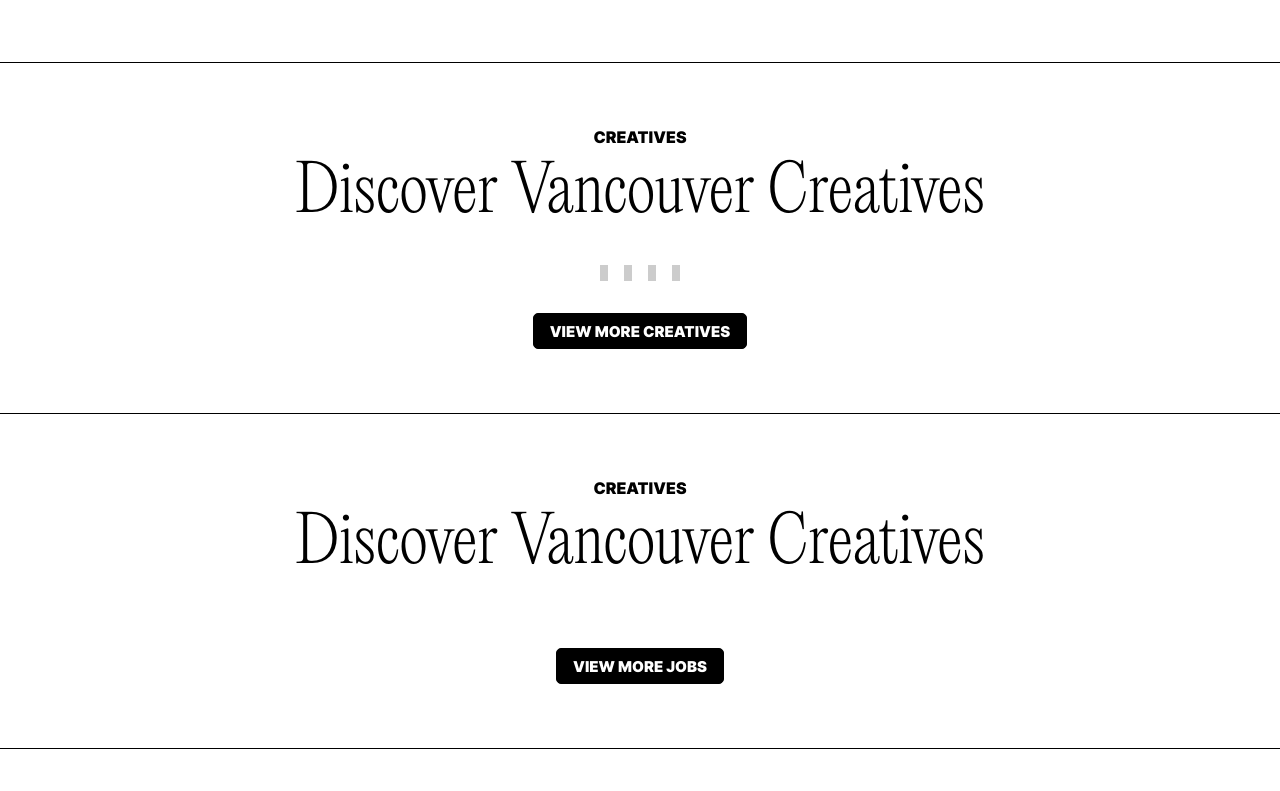
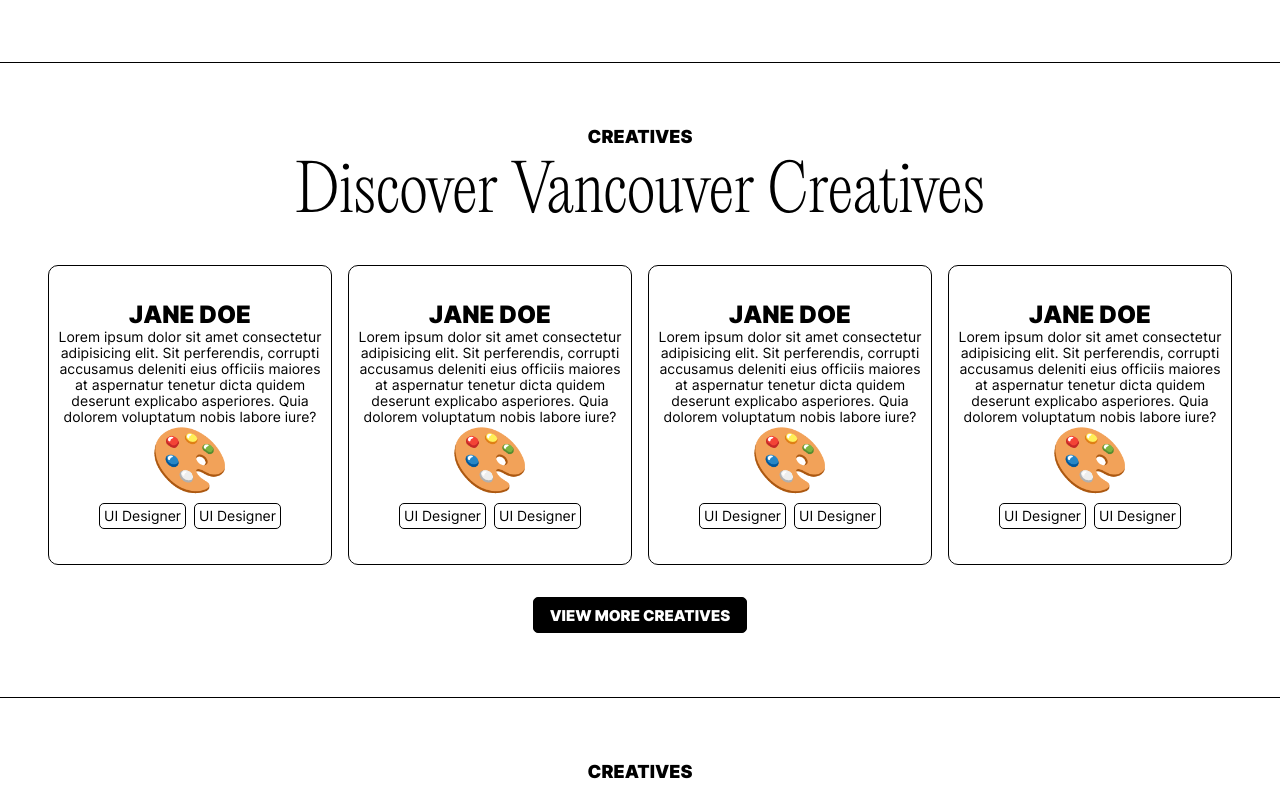
Before and after one commit to kayladrobot/kayla-drobot-capstone, a React (Create React App) app: page / in a window 1280 px wide. Shown: the part 429-1220 px from the top of the page. Built offline with nearby package versions, Linux system fonts and the light colour scheme.

Commit message:
feat: set up base card

```diff
--- /dev/null
+++ b/src/components/CreativeCarousel/CreativeCarousel.jsx
@@ -0,0 +1,87 @@
+import React from "react";
+import "./CreativeCarousel.scss";
+
+function CreativeCarousel() {
+  return (
+    <div className="carousel">
+      <div className="carousel__card">
+        <div className="carousel__card--front">
+          <h4>Jane Doe</h4>
+          <p className="p--small">
+            Lorem ipsum dolor sit amet consectetur adipisicing elit. Sit
+            perferendis, corrupti accusamus deleniti eius officiis maiores at
+            aspernatur tenetur dicta quidem deserunt explicabo asperiores. Quia
+            dolorem voluptatum nobis labore iure?
+          </p>
+          <h2>🎨</h2>
+          <div className="carousel__categories">
+            <p className="carousel__category p--small">UI Designer</p>
+            <p className="carousel__category p--small">UI Designer</p>
+          </div>
+        </div>
+        <div className="carousel__card--back">
+          <h4>Jane Doe</h4>
+        </div>
+      </div>
+      <div className="carousel__card">
+        <div className="carousel__card--front">
+          <h4>Jane Doe</h4>
+          <p className="p--small">
+            Lorem ipsum dolor sit amet consectetur adipisicing elit. Sit
+            perferendis, corrupti accusamus deleniti eius officiis maiores at
+            aspernatur tenetur dicta quidem deserunt explicabo asperiores. Quia
+            dolorem voluptatum nobis labore iure?
+          </p>
+          <h2>🎨</h2>
+          <div className="carousel__categories">
+            <p className="carousel__category p--small">UI Designer</p>
+            <p className="carousel__category p--small">UI Designer</p>
+          </div>
+        </div>
+        <div className="carousel__card--back">
+          <h4>Jane Doe</h4>
+        </div>
+      </div>
+      <div className="carousel__card">
+        <div className="carousel__card--front">
+          <h4>Jane Doe</h4>
+          <p className="p--small">
+            Lorem ipsum dolor sit amet consectetur adipisicing elit. Sit
+            perferendis, corrupti accusamus deleniti eius officiis maiores at
+            aspernatur tenetur dicta quidem deserunt explicabo asperiores. Quia
+            dolorem voluptatum nobis labore iure?
+          </p>
+          <h2>🎨</h2>
+          <div className="carousel__categories">
+            <p className="carousel__category p--small">UI Designer</p>
+            <p className="carousel__category p--small">UI Designer</p>
+          </div>
+        </div>
+        <div className="carousel__card--back">
+          <h4>Jane Doe</h4>
+        </div>
+      </div>
+      <div className="carousel__card">
+        <div className="carousel__card--front">
+          <h4>Jane Doe</h4>
+          <p className="p--small">
+            Lorem ipsum dolor sit amet consectetur adipisicing elit. Sit
+            perferendis, corrupti accusamus deleniti eius officiis maiores at
+            aspernatur tenetur dicta quidem deserunt explicabo asperiores. Quia
+            dolorem voluptatum nobis labore iure?
+          </p>
+          <h2>🎨</h2>
+          <div className="carousel__categories">
+            <p className="carousel__category p--small">UI Designer</p>
+            <p className="carousel__category p--small">UI Designer</p>
+          </div>
+        </div>
+        <div className="carousel__card--back">
+          <h4>Jane Doe</h4>
+        </div>
+      </div>
+    </div>
+  );
+}
+
+export default CreativeCarousel;
--- /dev/null
+++ b/src/components/CreativeCarousel/CreativeCarousel.scss
@@ -0,0 +1,87 @@
+@use "../../styles/partials/fonts" as *;
+@use "../../styles/partials/colors" as *;
+@use "../../styles/partials/variables" as *;
+@use "../../styles/partials/mixins" as *;
+@use "../../styles/partials/button" as *;
+@use "../../styles/partials/input" as *;
+@use "../../styles/partials/typography.scss" as *;
+
+.carousel {
+  display: flex;
+  flex-direction: column;
+  gap: 1.6rem;
+
+  @include tablet {
+    flex-direction: row;
+  }
+
+  &__card {
+    display: flex;
+    background-color: $primary-color-white;
+    color: $primary-color-black;
+    flex-direction: column;
+    justify-content: center;
+    align-items: space-between;
+    position: relative;
+    border: 0.1rem solid $primary-color-black;
+    border-radius: 1rem;
+    height: 30rem;
+    padding: 1.6rem 0.8rem;
+  }
+
+  &__card--front {
+    display: block;
+    // flex-direction: column;
+    // justify-content: space-between;
+    transition-timing-function: cubic-bezier(0.175, 0.885, 0.32, 1.275);
+    transition-duration: 0.75s;
+    transition-property: transform, opacity;
+    // transform: rotateY(0deg);
+    width: inherit;
+  }
+
+  &__card--front:hover {
+    transform: rotateY(180deg);
+  }
+
+  &__card--back {
+    background-color: $primary-color-black;
+    color: $primary-color-white;
+    display: block;
+    transition-timing-function: cubic-bezier(0.175, 0.885, 0.32, 1.275);
+    transition-duration: 0.75s;
+    transition-property: transform, opacity;
+    position: absolute;
+    opacity: 0;
+    top: 0px;
+    left: 0px;
+    width: 100%;
+    transform: rotateY(-180deg);
+    display: block;
+    color: white;
+    border-radius: 10px;
+  }
+
+  &__card--back:hover {
+    opacity: 1;
+    transform: rotateY(0deg);
+  }
+
+  &__categories {
+    display: flex;
+    flex-direction: column;
+    justify-content: center;
+    align-items: center;
+    gap: .8rem;
+
+    @include tablet {
+        flex-direction: row;
+    }
+}
+
+    &__category {
+        padding: .4rem;
+        border: .1rem solid $primary-color-black;
+        border-radius: .5rem;
+    }
+}
--- a/src/pages/Homepage/Homepage.jsx
+++ b/src/pages/Homepage/Homepage.jsx
@@ -1,4 +1,5 @@
 import React from "react";
+import CreativeCarousel from "../../components/CreativeCarousel/CreativeCarousel";
 import "./Homepage.scss";
 
 function Homepage() {
@@ -22,10 +23,7 @@ function Homepage() {
           <h2>Discover Vancouver Creatives</h2>
         </div>
         <div className="home__cards">
-          <div className="home__creative-card"></div>
-          <div className="home__creative-card"></div>
-          <div className="home__creative-card"></div>
-          <div className="home__creative-card"></div>
+          <CreativeCarousel/>
         </div>
         <button className="home__btn--primary">View More Creatives</button>
       </section>
--- a/src/styles/partials/_typography.scss
+++ b/src/styles/partials/_typography.scss
@@ -101,13 +101,13 @@
       text-transform: uppercase;
     }
 
-    .p-large {
-      font-family: $secondary-typeface-bold;
+    .p--large {
+      font-family: $secondary-typeface-black;
       font-size: 1.8rem;
       line-height: 2rem;
     }
 
-    .p-medium {
+    .p--medium {
       font-family: $secondary-typeface-regular;
       font-size: 1.8rem;
       line-height: 2rem;
@@ -119,7 +119,7 @@
       line-height: 1.8rem;
     }
 
-    .p-small {
+    .p--small {
       font-family: $secondary-typeface-regular;
       font-size: 1.4rem;
       line-height: 1.6rem;
```
